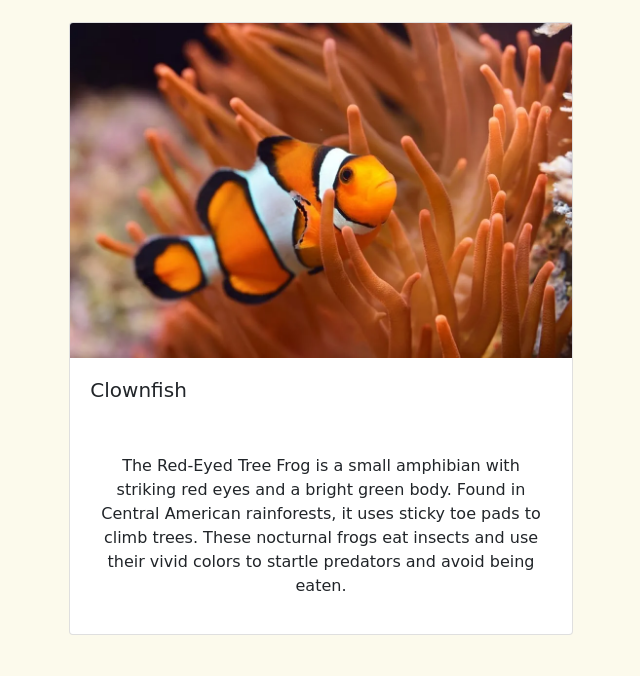
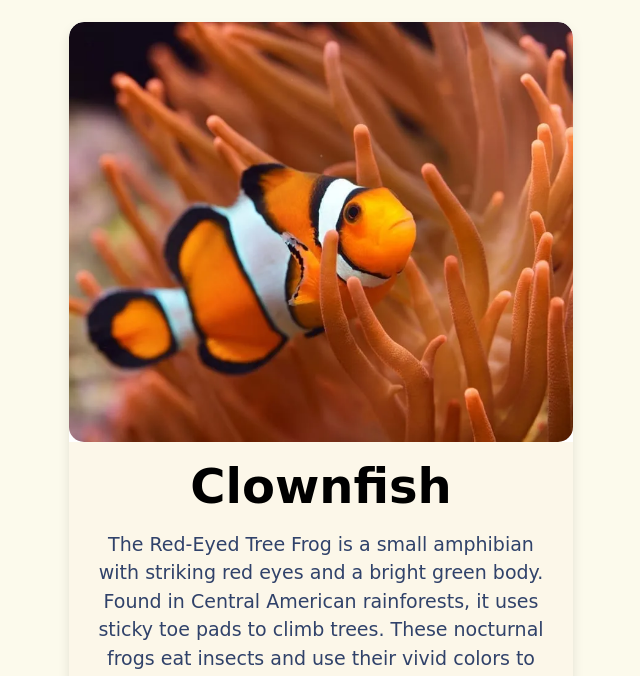
Before and after one commit to ArditBeqaj/ZooLand, a plain HTML site: page fish.html in a window 1280 px wide. Shown: the part 549-1225 px from the top of the page, without its empty margins (319-959 px from the left). Drawn offline with nearby package versions, Linux system fonts and the light colour scheme; a script that the page names is missing; a web font is replaced by a local one.

Commit message:
Added the new Card style for the Fish page.

```diff
--- a/css/fish.css
+++ b/css/fish.css
@@ -3,9 +3,43 @@ body {
     font-family: "Salsa", cursive;
     font-weight: 400;
     font-style: normal;
+    justify-content: center;
 }
 
 .title{
     font-size: 5rem;
     background-color: rgba(0, 0, 0, 0.05)
 }
+.card {
+    width: 100%;
+    height: auto;
+    border: none;
+    border-radius: 15px;
+    overflow: hidden;
+    box-shadow: 0 6px 12px rgba(0, 0, 0, 0.1);
+    transition: transform 0.3s, box-shadow 0.3s;
+}
+.card-body {
+    justify-content: center;
+    display: flex;
+    padding: 1px;
+    background-color: #fcf7e9; /* Neutral accent color */
+}
+.card img {
+    height: 420px;
+    border-radius: 15px;
+    object-fit: cover;
+    cursor: pointer;
+}
+.card-body p {
+    padding-left: 25px;
+    padding-right: 25px;
+    font-size: 19px;
+    color: #30426a; /* Warm brown for better readability */
+}
+.card-title {
+    margin-top: 15px;
+    font-size: 3rem;
+    font-weight: bold;
+    color: #000000; /* Light color for contrast */
+}
```
